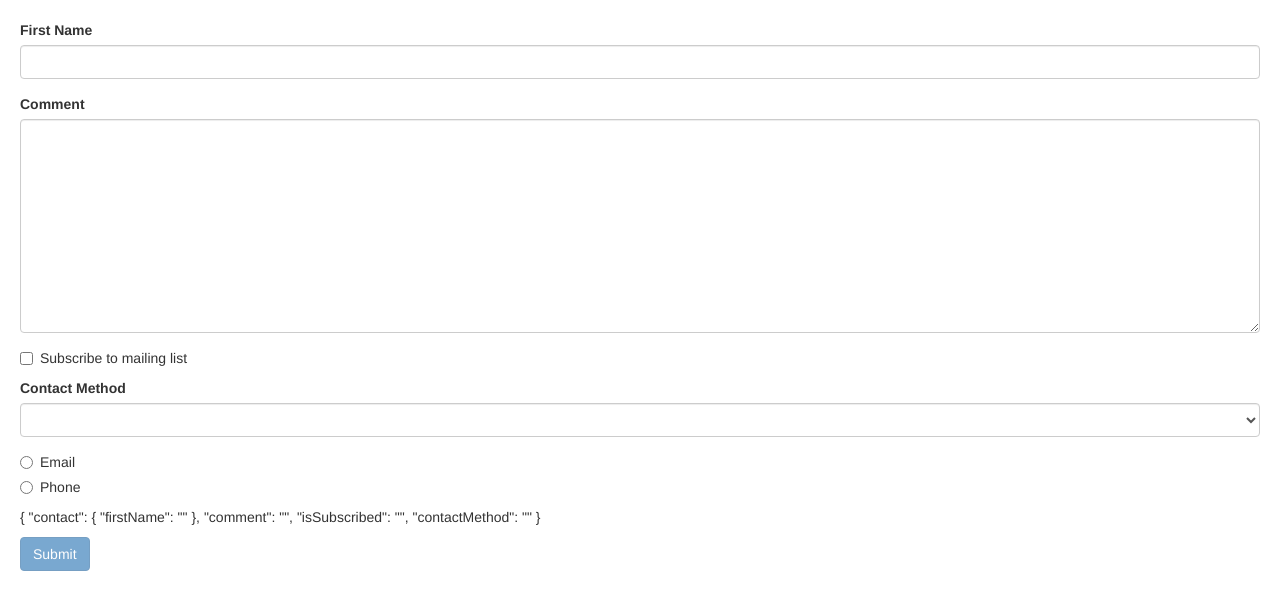
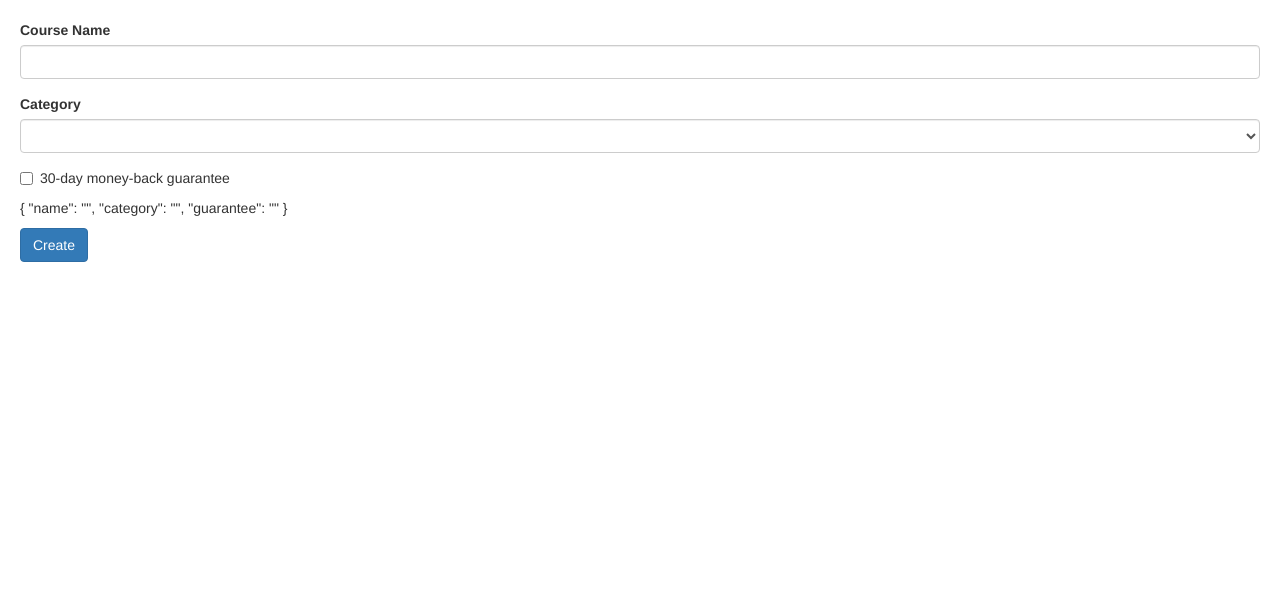
Before and after one commit to lomonosv/the-complete-angular-master-class, an Angular app: page / in a window 1280 px wide. Shown: the top 610 px of the page. Built offline with nearby package versions, Linux system fonts and the light colour scheme.

Commit message:
Assignment 6: Course Form

```diff
--- a/src/app/app.component.html
+++ b/src/app/app.component.html
@@ -1 +1 @@
-<app-contact-form></app-contact-form>
+<app-new-course-form></app-new-course-form>
--- a/src/app/app.module.ts
+++ b/src/app/app.module.ts
@@ -4,11 +4,13 @@ import { FormsModule } from '@angular/forms';
 
 import { AppComponent } from './app.component';
 import { ContactFormComponent } from './contact-form/contact-form.component';
+import { NewCourseFormComponent } from './new-course-form/new-course-form.component';
 
 @NgModule({
   declarations: [
     AppComponent,
-    ContactFormComponent
+    ContactFormComponent,
+    NewCourseFormComponent
   ],
   imports: [
     BrowserModule,
--- /dev/null
+++ b/src/app/new-course-form/new-course-form.component.css
@@ -0,0 +1,3 @@
+.form-control.ng-touched.ng-invalid {
+	border: 2px solid red;
+}
--- /dev/null
+++ b/src/app/new-course-form/new-course-form.component.html
@@ -0,0 +1,61 @@
+<form #f="ngForm">
+  <div class="form-group">
+    <label for="name">Course Name</label>
+    <input
+      class="form-control"
+      type="text"
+      id="name"
+      name="name"
+      required
+      minlength="5"
+      ngModel
+      #name="ngModel"
+    >
+    <div
+      class="alert alert-danger"
+      *ngIf="name.touched && !name.valid"
+    >
+      <div *ngIf="name.errors.required">
+        Course Name is required.
+      </div>
+      <div *ngIf="name.errors.minlength">
+        Course Name should be minimum {{ name.errors.minlength.requiredLength }} characters.
+      </div>
+    </div>
+  </div>
+  <div class="form-group">
+    <label for="category">Category</label>
+    <select
+      class="form-control"
+      name="category"
+      id="category"
+      required
+      ngModel
+      #category="ngModel"
+    >
+      <option value=""></option>
+      <option *ngFor="let category of categories" [value]="category.id">{{ category.name }}</option>
+    </select>
+    <div
+      class="alert alert-danger"
+      *ngIf="category.touched && !category.valid"
+    >
+      <div *ngIf="category.errors.required">
+        Category is required.
+      </div>
+    </div>
+  </div>
+  <div class="checkbox">
+    <label>
+      <input
+        type="checkbox"
+        name="guarantee"
+        ngModel
+      > 30-day money-back guarantee
+    </label>
+  </div>
+  <p>
+    {{ f.value | json }}
+  </p>
+  <button class="btn btn-primary">Create</button>
+</form>
--- /dev/null
+++ b/src/app/new-course-form/new-course-form.component.ts
@@ -0,0 +1,19 @@
+import { Component } from '@angular/core';
+
+interface ICategory {
+  id: number;
+  name: string;
+}
+
+@Component({
+  selector: 'app-new-course-form',
+  templateUrl: './new-course-form.component.html',
+  styleUrls: ['./new-course-form.component.css']
+})
+export class NewCourseFormComponent {
+  categories: ICategory[] = [
+    { id: 1, name: 'Development' },
+    { id: 2, name: 'Art' },
+    { id: 3, name: 'Languages' }
+  ];
+}
```
Also changed, not shown: 1 other file (tests, documents, lock files or other folders).
